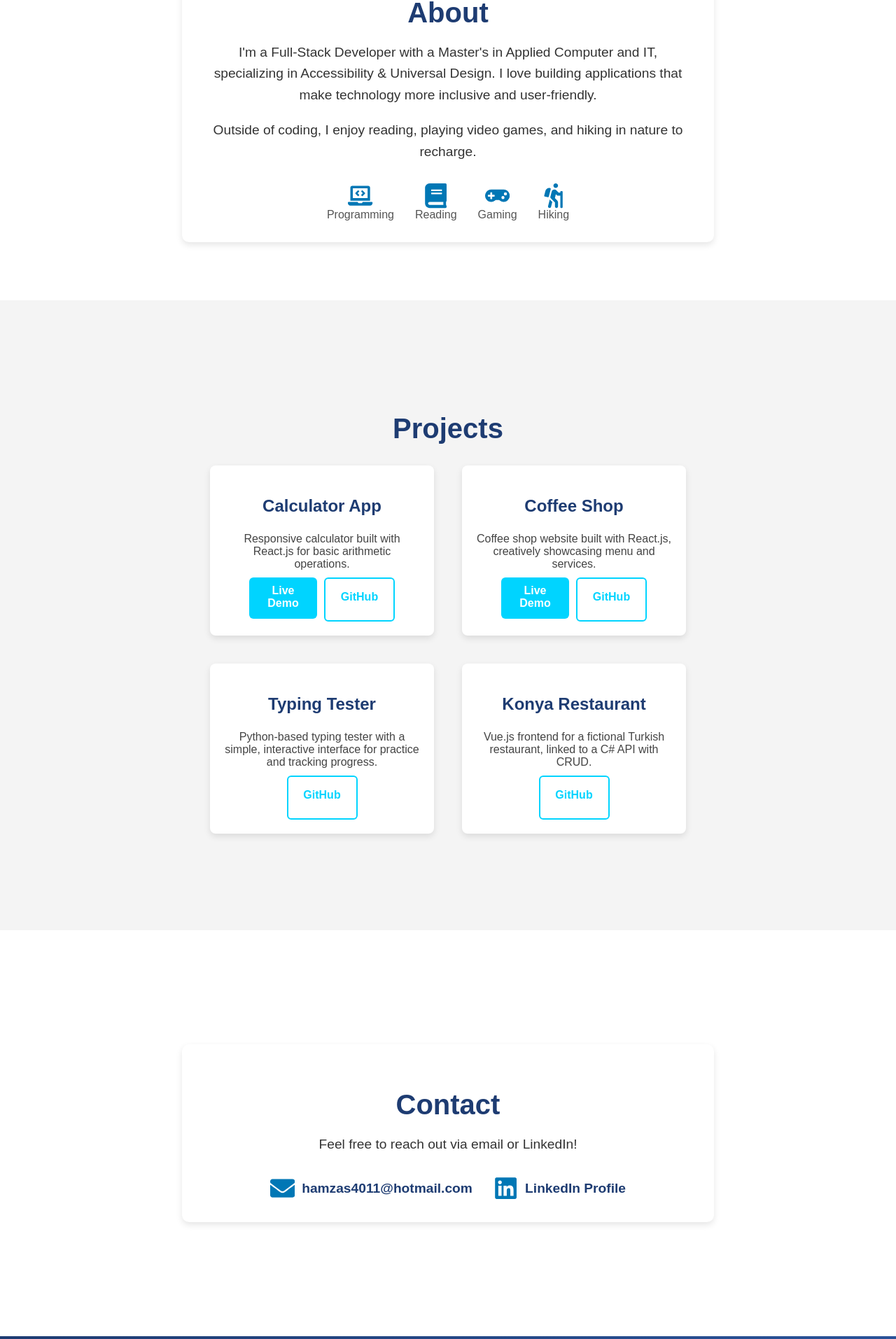
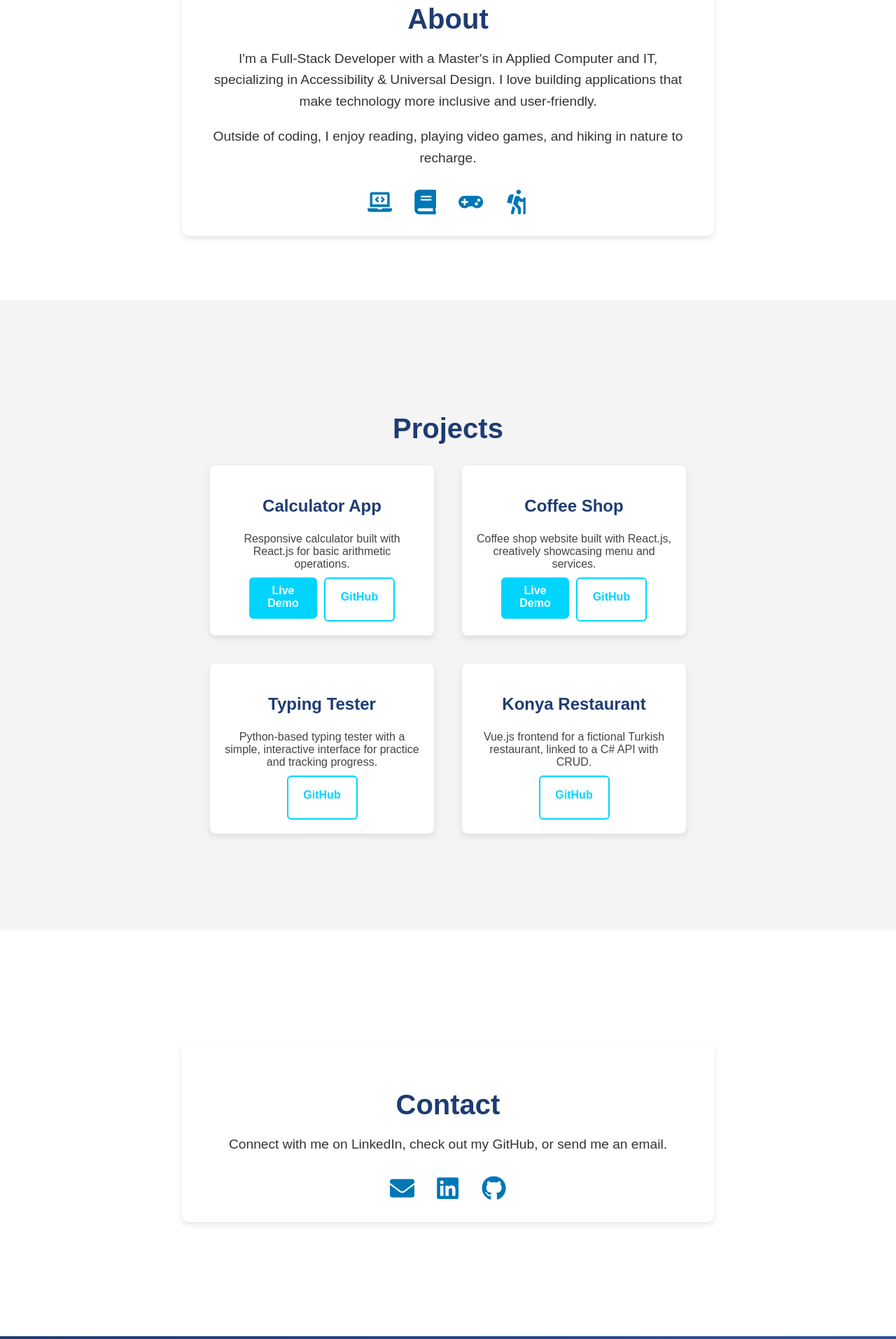
Before and after one commit to hamzas4011/personal-website, a React (Vite) app: page / in a window 1280 px wide. Shown: the part 991-2904 px from the top of the page at 70% size. Built offline with nearby package versions, Linux system fonts and the light colour scheme.

Commit message:
final code

```diff
--- a/src/components/About.jsx
+++ b/src/components/About.jsx
@@ -17,19 +17,15 @@ export function About() {
         <div className="about-icons">
           <div className="about-item">
             <FaLaptopCode className="icon" />
-            <span>Programming</span>
           </div>
           <div className="about-item">
             <FaBook className="icon" />
-            <span>Reading</span>
           </div>
           <div className="about-item">
             <FaGamepad className="icon" />
-            <span>Gaming</span>
           </div>
           <div className="about-item">
             <FaHiking className="icon" />
-            <span>Hiking</span>
           </div>
         </div>
       </div>
--- a/src/components/Contact.jsx
+++ b/src/components/Contact.jsx
@@ -1,23 +1,25 @@
 import React from "react";
 import "../styles/Contact.css";
-import { FaEnvelope, FaLinkedin } from "react-icons/fa";
+import { FaEnvelope, FaLinkedin, FaGithub } from "react-icons/fa";
 
 export function Contact() {
   return (
     <section id="contact" className="contact">
       <div className="contact-box">
         <h2>Contact</h2>
-        <p>Feel free to reach out via email or LinkedIn!</p>
+        <p>Connect with me on LinkedIn, check out my GitHub, or send me an email.</p>
 
         <div className="contact-links">
-          <a href="hamzas4011@hotmail.com" className="contact-item" target="_blank">
+          <a href="mailto:hamzas4011@hotmail.com" className="contact-item" target="_blank" rel="noopener noreferrer">
             <FaEnvelope className="contact-icon" />
-            <span>hamzas4011@hotmail.com</span>
           </a>
 
-          <a href="https://www.linkedin.com/in/hamza-simsek-033a14108/" className="contact-item" target="_blank">
+          <a href="https://www.linkedin.com/in/hamza-simsek-033a14108/" className="contact-item" target="_blank" rel="noopener noreferrer">
             <FaLinkedin className="contact-icon" />
-            <span>LinkedIn Profile</span>
+          </a>
+
+          <a href="https://github.com/yourgithubusername" className="contact-item" target="_blank" rel="noopener noreferrer">
+            <FaGithub className="contact-icon" />
           </a>
         </div>
       </div>
--- a/src/styles/About.css
+++ b/src/styles/About.css
@@ -13,7 +13,6 @@
   border-radius: 10px;
   box-shadow: 0px 4px 10px rgba(0, 0, 0, 0.1);
   text-align: center;
-
   max-width: 700px;
   width: 100%;
 }
```
